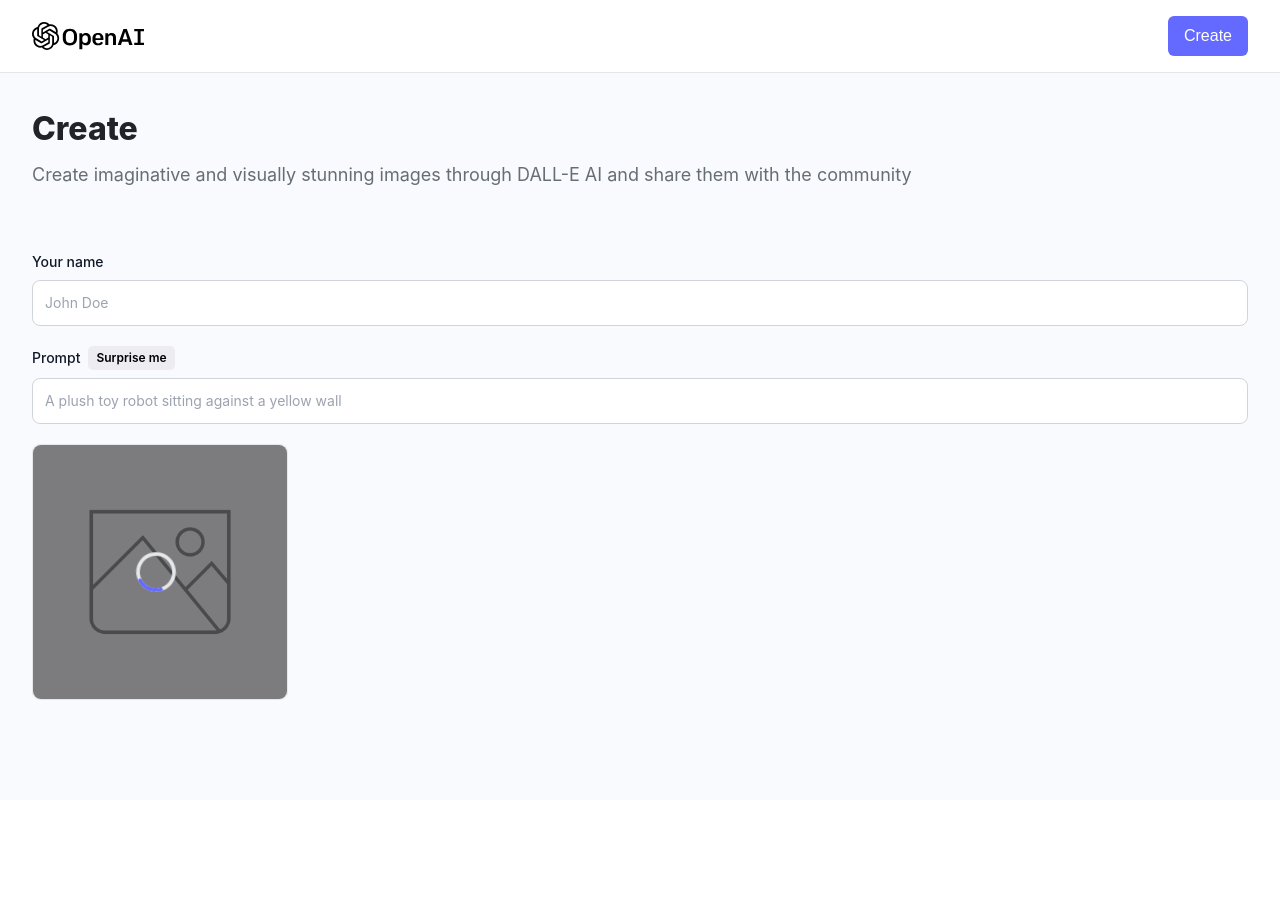
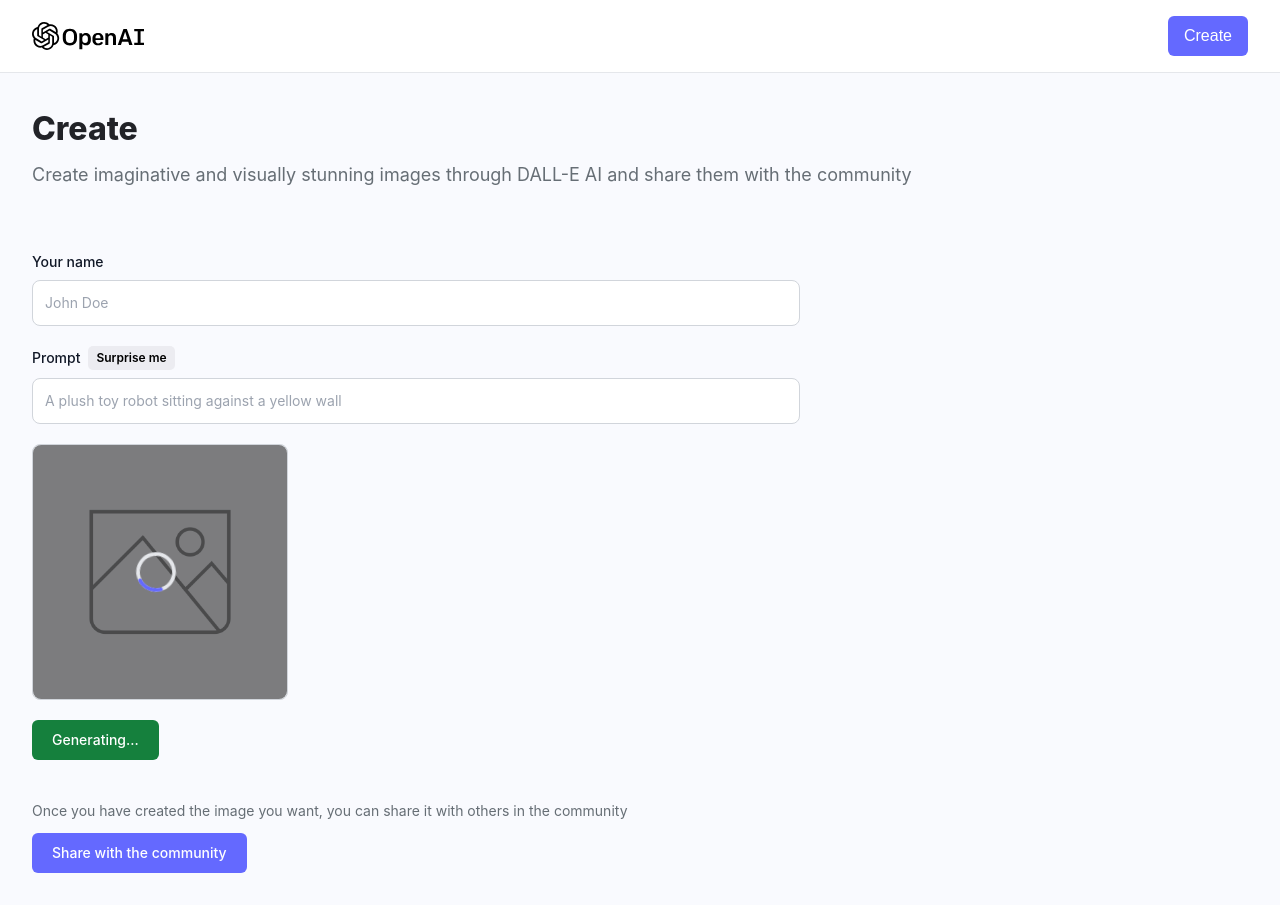
Before and after one commit to fill-tarkovich/ai_image_generator, a React (Vite) app in the folder client/: page /create-post in a window 1280 px wide. Before the commit the page ends 800 px from the top, so only its background shows below. Built offline with nearby package versions, Linux system fonts and the light colour scheme; a web font is replaced by a local one.

Commit message:
fixes misspelling of classes

```diff
--- a/client/src/pages/CreatePost.jsx
+++ b/client/src/pages/CreatePost.jsx
@@ -15,12 +15,13 @@
   const [generatingImg, setGeneratingImg] = useState(true);
   const [loading, setLoading] = useState(false);
 
+  const generateImage = () => {};
   const handleSubmit = () => {};
   const handleChange = (event) => {};
   const handleSurpriseMe = () => {};
 
   return (
-    <section className="max-w-7x1 mx-auto">
+    <section className="max-w-7xl mx-auto">
       <div>
         <h1 className="font-extrabold text-[#222328] text-[32px]">Create</h1>
         <p className="mt-2 text-[#666e75] text-[18px] max-w[500px]">
@@ -28,7 +29,7 @@
           share them with the community
         </p>
       </div>
-      <form className="mt-16 max-w-3x1" onSubmit={handleSubmit}>
+      <form className="mt-16 max-w-3xl" onSubmit={handleSubmit}>
         <div className="flex flex-col gap-5">
           <FormField
             labelName="Your name"
@@ -48,7 +49,7 @@
             isSurpriseMe
             handleSurpriseMe={handleSurpriseMe}
           />
-          <div className="relative bg-grey-50 border border-grey-300 text-grey-900 text-sm rounded-lg focus:ring-blue-500 focus:border-blue-500 w-64 p-3 h-64 flex justify-center items-center">
+          <div className="relative bg-grey-50 border border-gray-300 text-gray-900 text-sm rounded-lg focus:ring-blue-500 focus:border-blue-500 w-64 p-3 h-64 flex justify-center items-center">
             {form.photo ? (
               <img
                 src={form.photo}
@@ -69,6 +70,27 @@
             )}
           </div>
         </div>
+        <div className="mt-5 flex gap-5">
+          <button
+            type="button"
+            onClick={generateImage}
+            className="text-white bg-green-700 font-medium rounded-md text-sm w-full sm:w-auto px-5 py-2.5 text-center"
+          >
+            {generatingImg ? "Generating..." : "Generate"}
+          </button>
+        </div>
+        <div className="mt-10">
+          <p className="mt-2 text-[#666e75] text-[14px]">
+            Once you have created the image you want, you can share it with
+            others in the community
+          </p>
+          <button
+            type="submit"
+            className="mt-3 text-white bg-[#6469ff] font-medium rounded-md text-sm w-full sm:w-auto px-5 py-2.5 text-center"
+          >
+            {loading ? "Sharing..." : "Share with the community"}
+          </button>
+        </div>
       </form>
     </section>
   );
--- a/client/src/pages/Home.jsx
+++ b/client/src/pages/Home.jsx
@@ -7,7 +7,7 @@
   }
 
   return (
-    <h2 className="mt-5 font-bold text-[#6449ff] text-x1 uppercase">{title}</h2>
+    <h2 className="mt-5 font-bold text-[#6449ff] text-xl uppercase">{title}</h2>
   );
 };
 
@@ -16,7 +16,7 @@
   const [allPosts, setAllPosts] = useState(null);
   const [searchText, setsearchText] = useState("");
   return (
-    <section>
+    <section className="max-w-7xl mx-auto">
       <div>
         <h1 className="font-extrabold text-[#222328] text-[32px]">
           The Community Showcase
```
